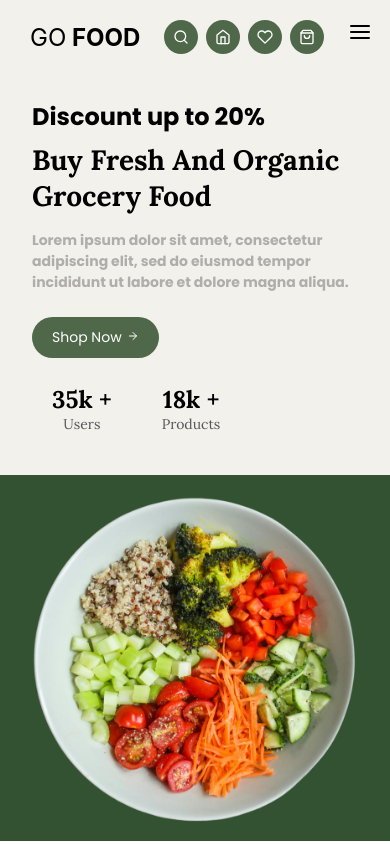
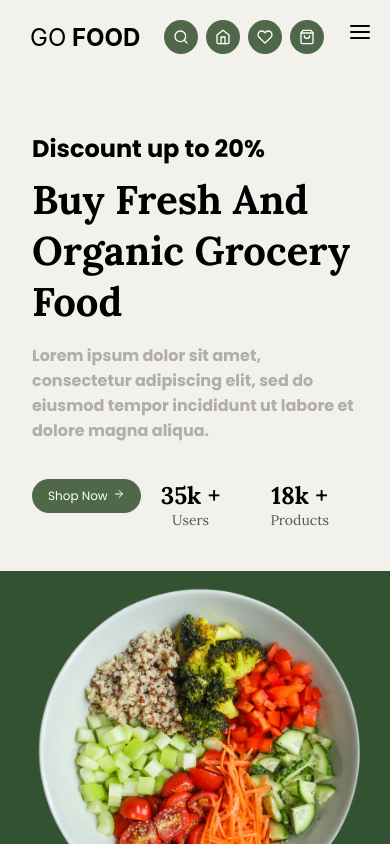
Before and after one commit to Samay001/Go-Food, a React (Create React App) app: page / in a window 390 px wide. Shown: the top 844 px of the page. Built offline with nearby package versions, Linux system fonts and the light colour scheme; no server answers.

Commit message:
improved responsiveness and remove context

```diff
--- a/src/App.js
+++ b/src/App.js
@@ -2,16 +2,13 @@ import React from 'react';
 import { Routes, Route } from "react-router-dom";
 import Home from "./pages/home";
 import Test from "./pages/test";
-import { CartProvider } from './context/cartContext';
 
 function App() {
   return (
-    <CartProvider>
       <Routes>
         <Route path="/" element={<Home/>} />
         <Route path="/test" element={<Test/>} />
       </Routes>
-    </CartProvider>
   );
 }
 
--- a/src/components/foodDetails.js
+++ b/src/components/foodDetails.js
@@ -12,11 +12,11 @@ const FoodDetails = ({ food }) => {
       <span className="container2">
         <div className="partition1">
           <span><h3>{food.strMeal}</h3></span>
-          <span><p>$8.45</p></span>
+          <span className="pricing"><p>$8.45</p></span>
         </div>
         <div className="partition2">
           <span><h5>Lorem ipsum dolor sit amet, consectetur adipiscing elit</h5></span>
-          <span><button>Shop Now <FiArrowRight className="dropdown-icon" /></button></span>
+          <span className="shop"><button className="shop-btn">Shop Now <FiArrowRight className="dropdown-icon" /></button></span>
         </div>
       </span>
     </div>
--- a/src/components/style/foodDetails.css
+++ b/src/components/style/foodDetails.css
@@ -6,6 +6,7 @@
   display: flex;
   align-items: center;
   justify-content: space-between;
+  border-bottom: dotted 1px #9e9e9e;
 }
 .partition1 h3{
   font-size: 20px;
@@ -15,6 +16,7 @@
   font-size: 20px;
   font-weight: 500;
   font-family: 'lora', sans-serif;
+
 }
 .partition2 {
   display: flex;
@@ -23,6 +25,7 @@
 }
 .partition2 h5{
   font-size: 12px;
+  font-weight: 500;
   color: #9e9e9e;
   font-family: 'poppins', sans-serif;
 }
@@ -38,3 +41,15 @@
   margin-right: 20px;
   object-fit: cover;
 }
+.shop-btn{
+  background-color: transparent;
+  border: none;
+  font-family: "poppins", sans-serif;
+}
+.shop{
+  display: flex;
+  padding-left:1.2rem;
+}
+.pricing{
+  padding-left: 1rem;
+}
--- a/src/context/cartContext.js
+++ /dev/null
@@ -1,29 +0,0 @@
-import React, { createContext, useState, useContext } from 'react';
-
-const CartContext = createContext();
-
-export const useCart = () => {
-  return useContext(CartContext);
-};
-
-export const CartProvider = ({ children }) => {
-  const [cartItems, setCartItems] = useState([]);
-
-  const addToCart = (item) => {
-    setCartItems([...cartItems, item]);
-  };
-
-  const removeFromCart = (itemId) => {
-    setCartItems(cartItems.filter(item => item.id !== itemId));
-  };
-
-  const clearCart = () => {
-    setCartItems([]);
-  };
-
-  return (
-    <CartContext.Provider value={{ cartItems, addToCart, removeFromCart, clearCart }}>
-      {children}
-    </CartContext.Provider>
-  );
-};
--- a/src/pages/home.css
+++ b/src/pages/home.css
@@ -1,3 +1,5 @@
+
+/* Styles for active state */
 .active {
   background-color: #4f684a;
   color: white;
@@ -19,7 +21,6 @@
   font-family: "Lora", serif;
   font-size: 3rem;
   margin-top: 0;
-  /* margin-bottom: 0; */
 }
 
 .rounded-rectangle {
@@ -33,9 +34,10 @@
   align-items: center;
   margin: 20px auto;
   position: relative;
-  top:-70px;
-  left:90px;
+  top: -70px;
+  left: 90px;
 }
+
 .custom-button1 {
   padding: 10px 20px;
   background-color: #335232;
@@ -46,6 +48,7 @@
   font-family: "Poppins", sans-serif;
   font-size: 14px;
 }
+
 .fruit-image {
   width: 100%;
   height: auto;
@@ -58,7 +61,7 @@
 }
 
 .heading-home h3 {
-  font-size: 1.5rem; /* Adjusted for responsiveness */
+  font-size: 1.5rem;
 }
 
 .discount-text {
@@ -74,16 +77,14 @@
 .custom-span {
   display: flex;
   align-items: center;
-  flex-wrap: wrap; /* Ensure elements wrap on smaller screens */
+  flex-wrap: wrap;
 }
-
-
 
 .number-container {
   display: flex;
   gap: 10px;
   font-family: "Lora", serif;
-  flex-wrap: wrap; /* Ensure elements wrap on smaller screens */
+  flex-wrap: wrap;
 }
 
 .number-box {
@@ -96,12 +97,12 @@
 }
 
 .number {
-  font-size: 1.5rem; /* Adjusted for responsiveness */
+  font-size: 1.5rem;
   font-weight: bold;
 }
 
 .user-text {
-  font-size: 0.875rem; /* Adjusted for responsiveness */
+  font-size: 0.875rem;
   color: #555;
 }
 
@@ -138,10 +139,11 @@
   max-width: 7.5%;
   position: absolute;
   max-height: 4%;
-  left:31%;
+  left: 31%;
   top: 36%;
   rotate: 150deg;
 }
+
 .responsive-image-leaf3 {
   max-width: 7.5%;
   position: relative;
@@ -151,23 +153,24 @@
   rotate: 250deg;
 }
 
+/* Media queries for responsiveness */
 @media (max-width: 768px) {
-  .responsive-image-leaf1{
+  .container-category {
+    padding: 0.5rem;
+  }
+  .responsive-image-leaf1 {
     display: none;
   }
-  .responsive-image-leaf2{
+  .responsive-image-leaf2 {
     display: none;
   }
-  .responsive-image-leaf3{
+  .responsive-image-leaf3 {
     display: none;
   }
-  .rounded-rectangle{
+  .rounded-rectangle {
     display: none;
   }
-  .responsive-image {
-    max-width: 100%;
-    height: auto;
-  }
+
   .flex-box-home {
     flex-direction: column;
   }
@@ -185,7 +188,7 @@
 
   .main-text {
     font-size: 1.75rem;
-    margin-bottom:1rem;
+    margin-bottom: 1rem;
   }
 
   .rectangle {
@@ -204,8 +207,8 @@
   .description-text {
     font-size: 0.875rem;
   }
-  .discount-text{
-    margin-top:0.2rem;
+  .discount-text {
+    margin-top: 0.2rem;
   }
 
   .custom-button1 {
@@ -215,9 +218,10 @@
   }
 
   .responsive-image {
+    max-width: 100%;
+    height: auto;
     max-height: 400px;
-    top: 0;
-    right: 0;
+    left: 5px;
   }
 
   .responsive-image-leaf2 {
@@ -230,6 +234,83 @@
     max-width: 5%;
     right: 2%;
     top: 2%;
+  }
+}
+
+/* Media query for iPad Pro (1024px) */
+@media (max-width: 1024px) {
+  .flex-box-home {
+    flex-direction: column;
+  }
+
+  .text-section,
+  .image-section {
+    max-width: 100%;
+    padding: 1rem;
+  }
+
+  .main-text {
+    font-size: 2.5rem;
+    margin-bottom: 1rem;
+  }
+
+  .rounded-rectangle {
+    width: 180px;
+    height: 35px;
+    top: -60px;
+    left: 70px;
+  }
+
+  .responsive-image {
+    max-height: 500px;
+    top: -5px;
+    right: 100px;
+  }
+
+  .responsive-image-leaf1 {
+    display: none;
+  }
+  .responsive-image-leaf2 {
+    display: none;
+  }
+  .responsive-image-leaf3 {
+    display: none;
+  }
+  .rounded-rectangle {
+    display: none;
+  }
+
+  .responsive-image-leaf2 {
+    max-width: 12%;
+    right: 12%;
+    bottom: 8%;
+  }
+
+  .responsive-image-leaf1 {
+    max-width: 6%;
+    left: 28%;
+    top: 32%;
+  }
+
+  .responsive-image-leaf3 {
+    max-width: 6%;
+    right: 28%;
+    top: 32%;
+  }
+
+  .heading-home {
+    margin-top: 6rem;
+    padding: 1rem;
+  }
+
+  .discount-text,
+  .description-text {
+    font-size: 1rem;
+  }
+
+  .custom-button1 {
+    padding: 8px 16px;
+    font-size: 12px;
   }
 }
 
@@ -252,19 +333,10 @@
   margin: 1rem 0;
 }
 
-/* .category-button {
-  padding: 10px 20px;
-  background-color: #4f684a;
-  color: white;
-  border: none;
-  border-radius: 25px;
-  cursor: pointer;
-} */
-
 .container {
   display: flex;
   flex-wrap: wrap;
   justify-content: center;
-  gap: 1rem; /* Added gap for spacing between items */
+  gap: 1rem;
   padding: 2rem 1rem;
 }
```
